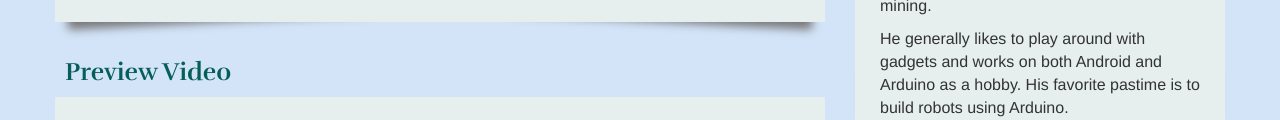
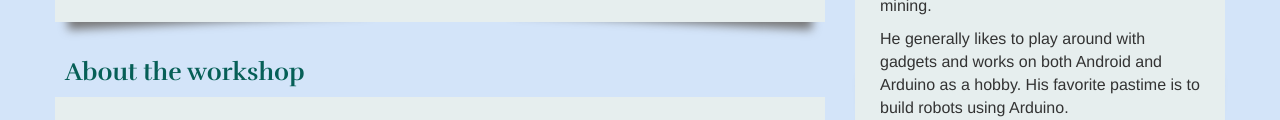
Before and after one commit to hasgeek/workshops, a plain HTML site: page index.html in a window 1280 px wide. Shown: the part 1477-1597 px from the top of the page. Drawn offline with nearby package versions, Linux system fonts and the light colour scheme; grey boxes are pictures that could not be loaded.

Commit message:
Changed video title

```diff
--- a/index.html
+++ b/index.html
@@ -154,7 +154,7 @@
         </div>
         <div class="row">
           <div class="span8 box-style">
-            <h2>Preview Video</h2>
+            <h2>About the workshop</h2>
             <div class="participation-criteria bg-color effect2">
               <div id="preview-video">
                 <iframe width="420" height="315" src="http://www.youtube.com/embed/Ivo4GSbWDTc" frameborder="0" allowfullscreen></iframe>
```
